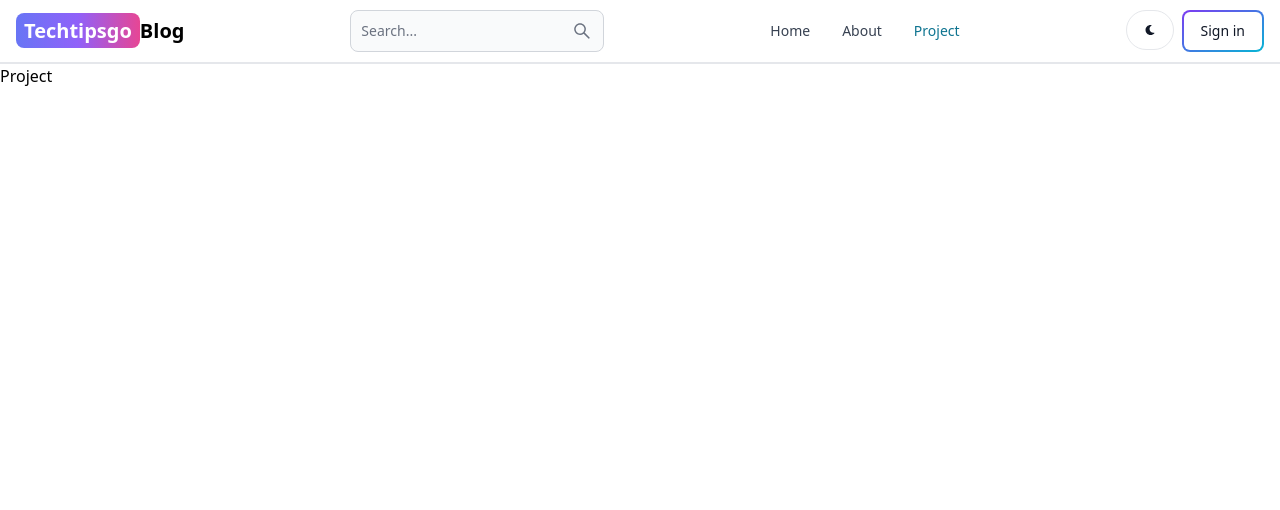
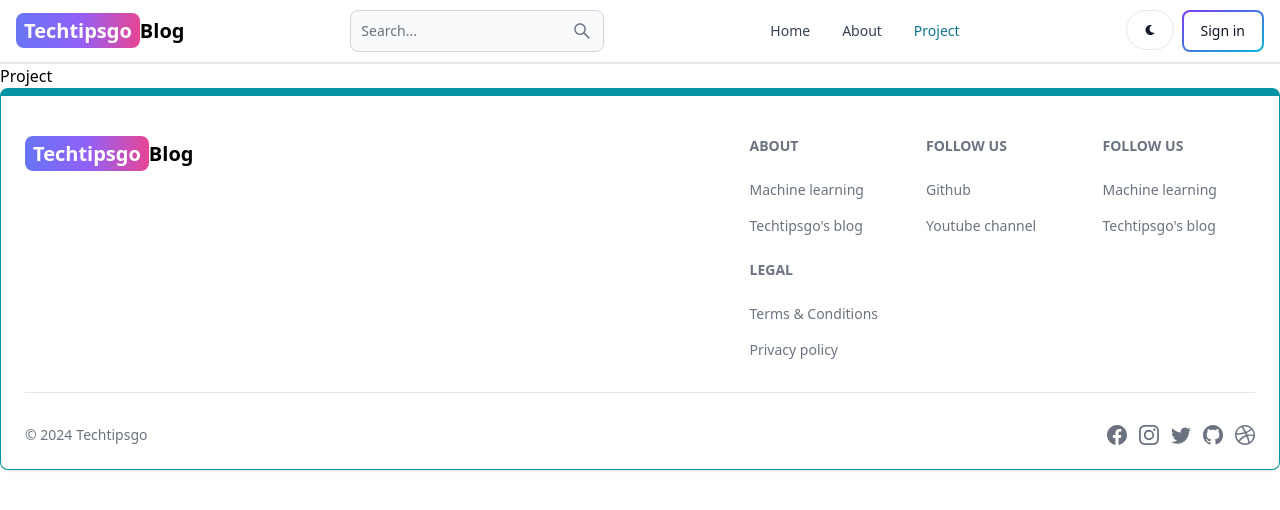
Before and after one commit to LiktoChan123456/mern-stack, a React (Vite) app in the folder client/: page /project in a window 1280 px wide. Shown: the top 510 px of the page. Built offline with nearby package versions, Linux system fonts and the light colour scheme.

Commit message:
create and add the footer component

```diff
--- a/client/src/App.jsx
+++ b/client/src/App.jsx
@@ -8,6 +8,7 @@
 import Dashboard from './pages/Dashboard'
 import Project from './pages/Project'
 import Header from './components/Header'
+import Footer from './components/Footer'
 
 export default function App() {
   return (
@@ -20,8 +21,8 @@
         <Route path="/sign-up" element={<SignUp/>}></Route>
         <Route path="/dashboard" element={<Dashboard/>}></Route>
         <Route path="/project" element={<Project/>}></Route>
-
       </Routes>
+      <Footer/>
     </BrowserRouter>
   )
 }
--- /dev/null
+++ b/client/src/components/Footer.jsx
@@ -0,0 +1,71 @@
+import { Footer } from "flowbite-react";
+import React from "react";
+import { Link } from "react-router-dom";
+import { BsDribbble, BsFacebook, BsGithub, BsInstagram, BsTwitter } from 'react-icons/bs';
+
+export default function FooterCom() {
+  return (
+    <Footer container className="border border-t-8 border-teal-500">
+      <div className="w-full max-w-7xl mx-auto">
+        <div className="grid w-full justify-between sm:flex md:grid-cols-1">
+          <div className="mt-5">
+            <Link
+              to="/"
+              className="self-center whitespace-nowrap text-lg sm:text-xl font-semibold dark:text-white"
+            >
+              <span className="px-2 py-1 bg-gradient-to-r from-indigo-500 via-purple-500 to-pink-500 rounded-lg text-white">
+                Techtipsgo
+              </span>
+              Blog
+            </Link>
+          </div>
+          <div className="grid grid-cols-2 gap-8 mt-4 sm:grid-cols-3 sm:gap-6">
+            <div>
+              <Footer.Title title="About" />
+              <Footer.LinkGroup col>
+                <Footer.Link href="/">Machine learning</Footer.Link>
+                <Footer.Link href="/about">Techtipsgo's blog</Footer.Link>
+              </Footer.LinkGroup>
+            </div>
+            <div>
+            <Footer.Title title="Follow us" />
+              <Footer.LinkGroup col>
+                <Footer.Link href="https://www.github.com/LiktoChan123456/mern-stack">Github</Footer.Link>
+                <Footer.Link href="https://www.youtube.com/watch?v=tR-v5X-sSrQ">Youtube channel</Footer.Link>
+              </Footer.LinkGroup>
+            </div>
+            <div>
+            <Footer.Title title="Follow us" />
+              <Footer.LinkGroup col>
+                <Footer.Link href="/">Machine learning</Footer.Link>
+                <Footer.Link href="/about">Techtipsgo's blog</Footer.Link>
+              </Footer.LinkGroup>
+            </div>
+            <div>
+            <Footer.Title title="Legal" />
+              <Footer.LinkGroup col>
+                <Footer.Link href="/">Terms &amp; Conditions</Footer.Link>
+                <Footer.Link href="/about">Privacy policy</Footer.Link>
+              </Footer.LinkGroup>
+
+            </div>
+
+          </div>
+        </div>
+        <Footer.Divider/>
+        <div className='w-full sm:flex sm: items-center sm:justify-between'>
+            <Footer.Copyright href="#" by="Techtipsgo" year={new Date().getFullYear()}  />
+            <div className="flex sm:justify-center gap-3 sm:mt-0 mt-5">
+                <Footer.Icon href="#" icon={BsFacebook} />
+                <Footer.Icon href="#" icon={BsInstagram} />
+                <Footer.Icon href="#" icon={BsTwitter} />
+                <Footer.Icon href="#" icon={BsGithub} />
+                <Footer.Icon href="#" icon={BsDribbble} />
+
+            </div>
+
+        </div>
+      </div>
+    </Footer>
+  );
+}
```
